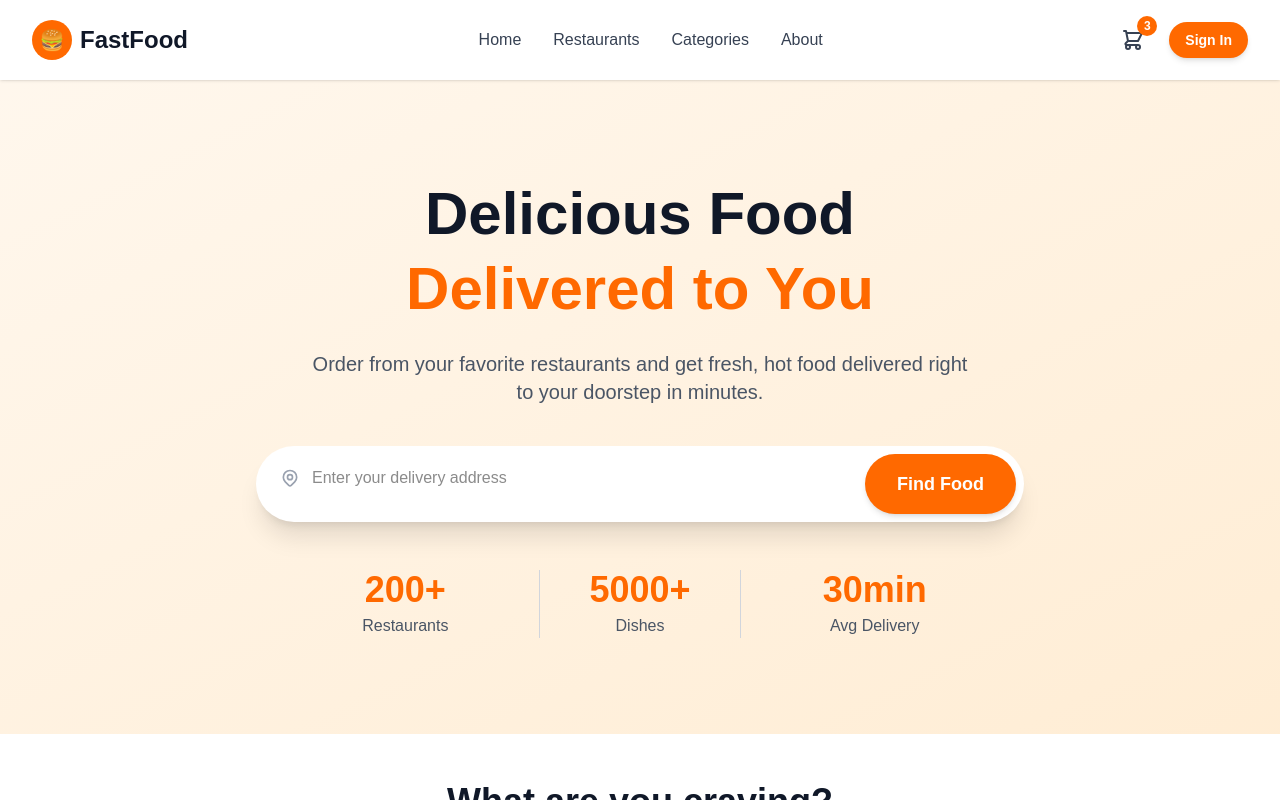
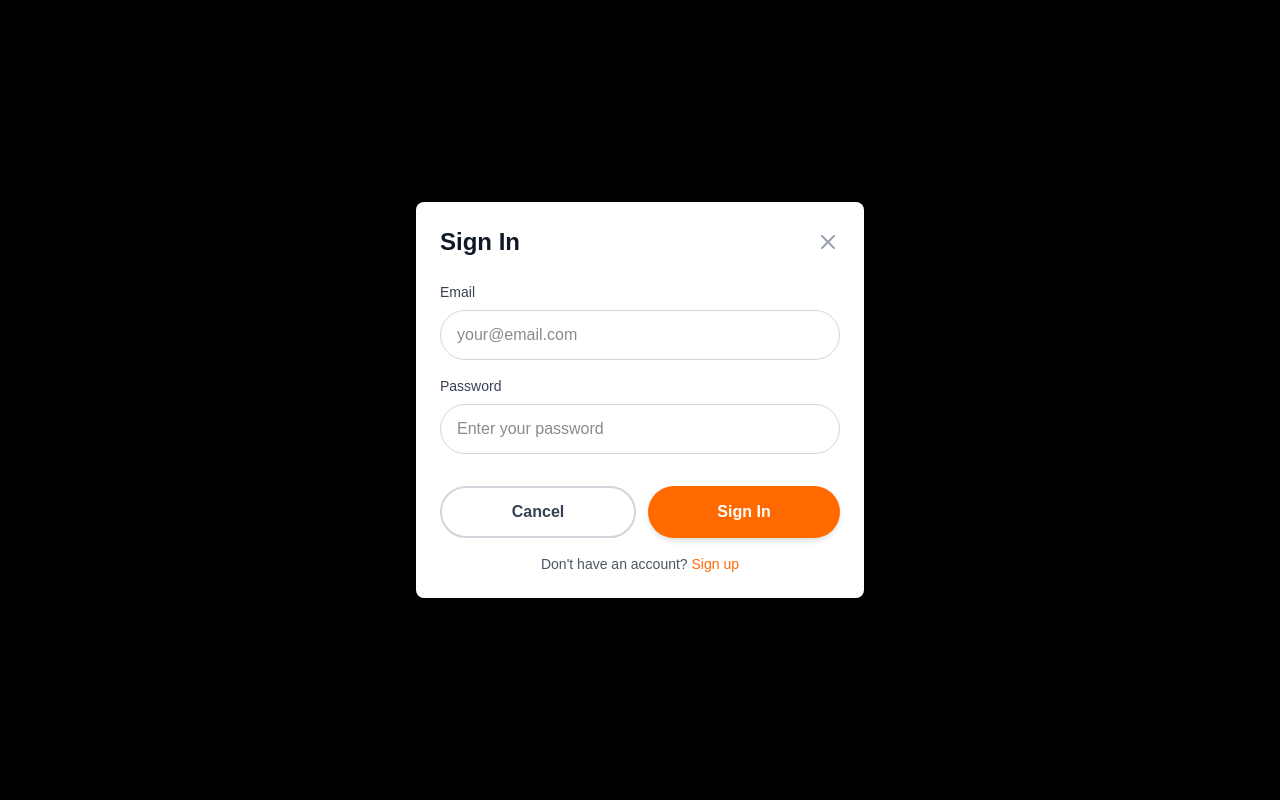
Before and after one commit to Pawina85/fastfood-delivery-app, a Next.js app: page / in a window 1280 px wide. Both pictures are taken after a click on the button "Sign In". Shown: the top 800 px of the page. Built offline with nearby package versions, Linux system fonts and the light colour scheme.

Commit message:
Header update cart and sign in

```diff
--- a/app/layout.tsx
+++ b/app/layout.tsx
@@ -1,6 +1,8 @@
 import type { Metadata } from "next";
 import { Geist, Geist_Mono } from "next/font/google";
 import "./globals.css";
+import { CartProvider } from "@/context/CartContext";
+import { AuthProvider } from "@/context/AuthContext";
 
 const geistSans = Geist({
   variable: "--font-geist-sans",
@@ -27,7 +29,11 @@ export default function RootLayout({
       <body
         className={`${geistSans.variable} ${geistMono.variable} antialiased`}
       >
-        {children}
+        <AuthProvider>
+          <CartProvider>
+            {children}
+          </CartProvider>
+        </AuthProvider>
       </body>
     </html>
   );
--- a/components/Header.tsx
+++ b/components/Header.tsx
@@ -1,12 +1,27 @@
 'use client';
 
 import { useState } from 'react';
+import { useCart } from '@/context/CartContext';
+import { useAuth } from '@/context/AuthContext';
 import Button from './Button';
+import SignInModal from './SignInModal';
 
 export default function Header() {
   const [mobileMenuOpen, setMobileMenuOpen] = useState(false);
+  const [signInModalOpen, setSignInModalOpen] = useState(false);
+  const { totalItems } = useCart();
+  const { user, isAuthenticated, signOut } = useAuth();
+
+  const handleSignInClick = () => {
+    if (isAuthenticated) {
+      signOut();
+    } else {
+      setSignInModalOpen(true);
+    }
+  };
 
   return (
+    <>
       <header className="sticky top-0 z-50 bg-white shadow-sm">
         <nav className="container mx-auto px-4 sm:px-6 lg:px-8">
           <div className="flex items-center justify-between h-16 md:h-20">
@@ -38,15 +53,24 @@ export default function Header() {
 
             {/* Cart & Sign In */}
             <div className="hidden md:flex items-center space-x-4">
+              {isAuthenticated && (
+                <span className="text-sm text-gray-700">
+                  Hi, <span className="font-medium">{user?.name}</span>
+                </span>
+              )}
               <button className="relative p-2 text-gray-700 hover:text-orange-500 transition-colors">
                 <svg className="w-6 h-6" fill="none" stroke="currentColor" viewBox="0 0 24 24">
                   <path strokeLinecap="round" strokeLinejoin="round" strokeWidth={2} d="M3 3h2l.4 2M7 13h10l4-8H5.4M7 13L5.4 5M7 13l-2.293 2.293c-.63.63-.184 1.707.707 1.707H17m0 0a2 2 0 100 4 2 2 0 000-4zm-8 2a2 2 0 11-4 0 2 2 0 014 0z" />
                 </svg>
+                {totalItems > 0 && (
                   <span className="absolute -top-1 -right-1 bg-orange-500 text-white text-xs font-bold rounded-full w-5 h-5 flex items-center justify-center">
-                3
+                    {totalItems}
                   </span>
+                )}
               </button>
-            <Button variant="primary" size="sm">Sign In</Button>
+              <Button variant="primary" size="sm" onClick={handleSignInClick}>
+                {isAuthenticated ? 'Sign Out' : 'Sign In'}
+              </Button>
             </div>
 
             {/* Mobile menu button */}
@@ -68,6 +92,11 @@ export default function Header() {
           {mobileMenuOpen && (
             <div className="md:hidden py-4 border-t">
               <div className="flex flex-col space-y-4">
+                {isAuthenticated && (
+                  <div className="text-sm text-gray-700 pb-2">
+                    Hi, <span className="font-medium">{user?.name}</span>
+                  </div>
+                )}
                 <a href="#" className="text-gray-700 hover:text-orange-500 font-medium">
                   Home
                 </a>
@@ -85,14 +114,22 @@ export default function Header() {
                     <svg className="w-6 h-6" fill="none" stroke="currentColor" viewBox="0 0 24 24">
                       <path strokeLinecap="round" strokeLinejoin="round" strokeWidth={2} d="M3 3h2l.4 2M7 13h10l4-8H5.4M7 13L5.4 5M7 13l-2.293 2.293c-.63.63-.184 1.707.707 1.707H17m0 0a2 2 0 100 4 2 2 0 000-4zm-8 2a2 2 0 11-4 0 2 2 0 014 0z" />
                     </svg>
-                  <span>Cart (3)</span>
+                    <span>Cart ({totalItems})</span>
                   </button>
-                <Button variant="primary" size="sm">Sign In</Button>
+                  <Button variant="primary" size="sm" onClick={handleSignInClick}>
+                    {isAuthenticated ? 'Sign Out' : 'Sign In'}
+                  </Button>
                 </div>
               </div>
             </div>
           )}
         </nav>
       </header>
+
+      <SignInModal
+        isOpen={signInModalOpen}
+        onClose={() => setSignInModalOpen(false)}
+      />
+    </>
   );
 }
--- /dev/null
+++ b/components/SignInModal.tsx
@@ -0,0 +1,120 @@
+'use client';
+
+import { useState } from 'react';
+import { useAuth } from '@/context/AuthContext';
+import Button from './Button';
+import Input from './Input';
+
+interface SignInModalProps {
+  isOpen: boolean;
+  onClose: () => void;
+}
+
+export default function SignInModal({ isOpen, onClose }: SignInModalProps) {
+  const { signIn, isLoading } = useAuth();
+  const [email, setEmail] = useState('');
+  const [password, setPassword] = useState('');
+  const [error, setError] = useState('');
+
+  if (!isOpen) return null;
+
+  const handleSubmit = async (e: React.FormEvent) => {
+    e.preventDefault();
+    setError('');
+
+    if (!email || !password) {
+      setError('Please fill in all fields');
+      return;
+    }
+
+    try {
+      await signIn(email, password);
+      onClose();
+      setEmail('');
+      setPassword('');
+    } catch (err) {
+      setError('Failed to sign in. Please try again.');
+    }
+  };
+
+  return (
+    <div className="fixed inset-0 z-50 flex items-center justify-center bg-black bg-opacity-50" onClick={onClose}>
+      <div className="bg-white rounded-lg shadow-xl max-w-md w-full mx-4 p-6" onClick={(e) => e.stopPropagation()}>
+        <div className="flex justify-between items-center mb-6">
+          <h2 className="text-2xl font-bold text-gray-900">Sign In</h2>
+          <button
+            onClick={onClose}
+            className="text-gray-400 hover:text-gray-600 transition-colors"
+          >
+            <svg className="w-6 h-6" fill="none" stroke="currentColor" viewBox="0 0 24 24">
+              <path strokeLinecap="round" strokeLinejoin="round" strokeWidth={2} d="M6 18L18 6M6 6l12 12" />
+            </svg>
+          </button>
+        </div>
+
+        <form onSubmit={handleSubmit} className="space-y-4">
+          {error && (
+            <div className="bg-red-50 text-red-600 p-3 rounded-lg text-sm">
+              {error}
+            </div>
+          )}
+
+          <div>
+            <label htmlFor="email" className="block text-sm font-medium text-gray-700 mb-2">
+              Email
+            </label>
+            <Input
+              id="email"
+              type="email"
+              placeholder="your@email.com"
+              value={email}
+              onChange={(e) => setEmail(e.target.value)}
+              disabled={isLoading}
+            />
+          </div>
+
+          <div>
+            <label htmlFor="password" className="block text-sm font-medium text-gray-700 mb-2">
+              Password
+            </label>
+            <Input
+              id="password"
+              type="password"
+              placeholder="Enter your password"
+              value={password}
+              onChange={(e) => setPassword(e.target.value)}
+              disabled={isLoading}
+            />
+          </div>
+
+          <div className="flex gap-3 pt-4">
+            <Button
+              type="button"
+              variant="outline"
+              onClick={onClose}
+              disabled={isLoading}
+              className="flex-1"
+            >
+              Cancel
+            </Button>
+            <Button
+              type="submit"
+              variant="primary"
+              disabled={isLoading}
+              className="flex-1"
+            >
+              {isLoading ? 'Signing in...' : 'Sign In'}
+            </Button>
+          </div>
+        </form>
+
+        <p className="mt-4 text-sm text-center text-gray-600">
+          Don't have an account?{' '}
+          <a href="#" className="text-orange-500 hover:text-orange-600 font-medium">
+            Sign up
+          </a>
+        </p>
+      </div>
+    </div>
+  );
+}
--- /dev/null
+++ b/context/AuthContext.tsx
@@ -0,0 +1,72 @@
+'use client';
+
+import { createContext, useContext, useState, ReactNode } from 'react';
+
+interface User {
+  id: string;
+  name: string;
+  email: string;
+}
+
+interface AuthContextType {
+  user: User | null;
+  isAuthenticated: boolean;
+  signIn: (email: string, password: string) => Promise<void>;
+  signOut: () => void;
+  isLoading: boolean;
+}
+
+const AuthContext = createContext<AuthContextType | undefined>(undefined);
+
+export function AuthProvider({ children }: { children: ReactNode }) {
+  const [user, setUser] = useState<User | null>(null);
+  const [isLoading, setIsLoading] = useState(false);
+
+  const signIn = async (email: string, password: string) => {
+    setIsLoading(true);
+    try {
+      // Simulate API call - Replace with actual authentication logic
+      await new Promise((resolve) => setTimeout(resolve, 1000));
+
+      // Mock user data
+      const mockUser: User = {
+        id: '1',
+        name: email.split('@')[0],
+        email: email,
+      };
+
+      setUser(mockUser);
+    } catch (error) {
+      console.error('Sign in failed:', error);
+      throw error;
+    } finally {
+      setIsLoading(false);
+    }
+  };
+
+  const signOut = () => {
+    setUser(null);
+  };
+
+  return (
+    <AuthContext.Provider
+      value={{
+        user,
+        isAuthenticated: !!user,
+        signIn,
+        signOut,
+        isLoading,
+      }}
+    >
+      {children}
+    </AuthContext.Provider>
+  );
+}
+
+export function useAuth() {
+  const context = useContext(AuthContext);
+  if (context === undefined) {
+    throw new Error('useAuth must be used within an AuthProvider');
+  }
+  return context;
+}
--- /dev/null
+++ b/context/CartContext.tsx
@@ -0,0 +1,87 @@
+'use client';
+
+import { createContext, useContext, useState, ReactNode } from 'react';
+
+export interface CartItem {
+  id: string;
+  name: string;
+  price: number;
+  quantity: number;
+  image?: string;
+  restaurant?: string;
+}
+
+interface CartContextType {
+  items: CartItem[];
+  addItem: (item: Omit<CartItem, 'quantity'>) => void;
+  removeItem: (id: string) => void;
+  updateQuantity: (id: string, quantity: number) => void;
+  clearCart: () => void;
+  totalItems: number;
+  totalPrice: number;
+}
+
+const CartContext = createContext<CartContextType | undefined>(undefined);
+
+export function CartProvider({ children }: { children: ReactNode }) {
+  const [items, setItems] = useState<CartItem[]>([]);
+
+  const addItem = (item: Omit<CartItem, 'quantity'>) => {
+    setItems((prevItems) => {
+      const existingItem = prevItems.find((i) => i.id === item.id);
+      if (existingItem) {
+        return prevItems.map((i) =>
+          i.id === item.id ? { ...i, quantity: i.quantity + 1 } : i
+        );
+      }
+      return [...prevItems, { ...item, quantity: 1 }];
+    });
+  };
+
+  const removeItem = (id: string) => {
+    setItems((prevItems) => prevItems.filter((item) => item.id !== id));
+  };
+
+  const updateQuantity = (id: string, quantity: number) => {
+    if (quantity <= 0) {
+      removeItem(id);
+      return;
+    }
+    setItems((prevItems) =>
+      prevItems.map((item) =>
+        item.id === id ? { ...item, quantity } : item
+      )
+    );
+  };
+
+  const clearCart = () => {
+    setItems([]);
+  };
+
+  const totalItems = items.reduce((sum, item) => sum + item.quantity, 0);
+  const totalPrice = items.reduce((sum, item) => sum + item.price * item.quantity, 0);
+
+  return (
+    <CartContext.Provider
+      value={{
+        items,
+        addItem,
+        removeItem,
+        updateQuantity,
+        clearCart,
+        totalItems,
+        totalPrice,
+      }}
+    >
+      {children}
+    </CartContext.Provider>
+  );
+}
+
+export function useCart() {
+  const context = useContext(CartContext);
+  if (context === undefined) {
+    throw new Error('useCart must be used within a CartProvider');
+  }
+  return context;
+}
```
Lines whose indentation alone changed are shown as unchanged.
